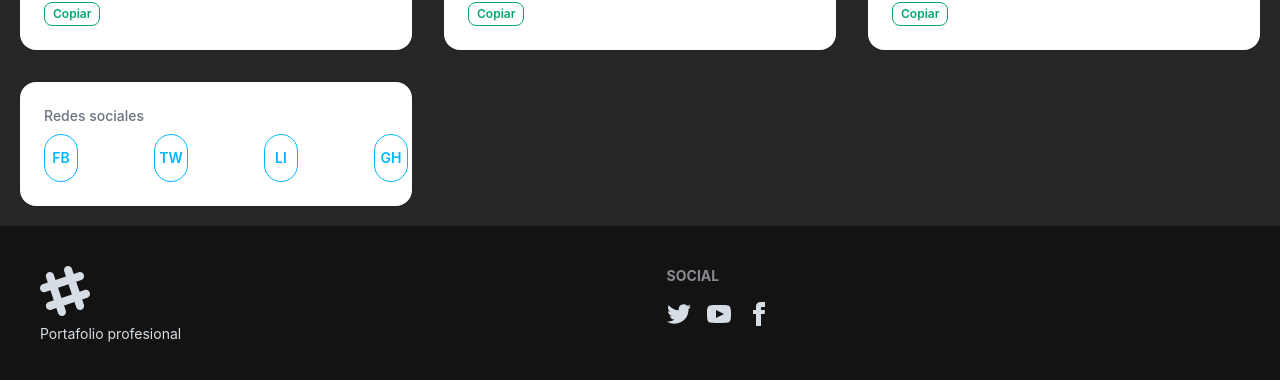
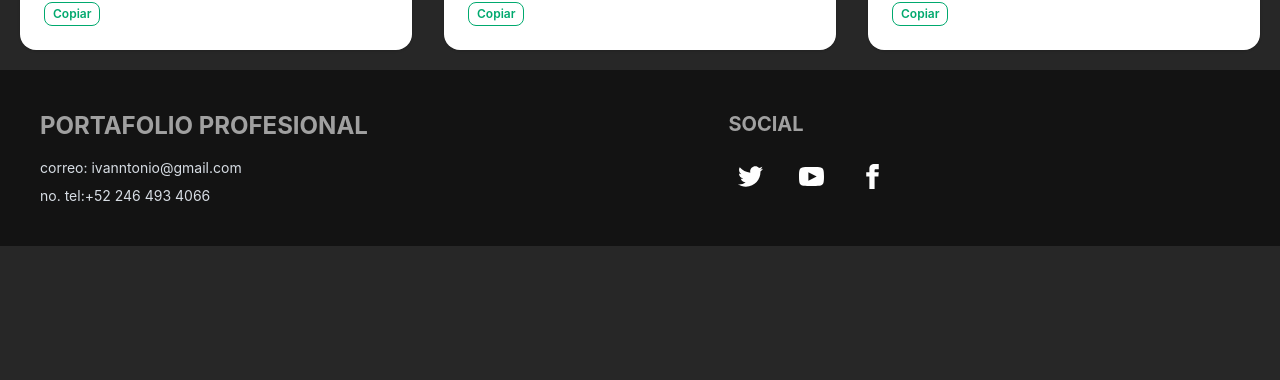
Before and after one commit to IvanVare/ivanwebp-ui, a React (Vite) app: page /acercade in a window 1280 px wide. Shown: the part 1568-1948 px from the top of the page. After the commit the page ends 1814 px from the top, so only its background shows below. Built offline with nearby package versions, Linux system fonts and the light colour scheme.

Commit message:
PaginaAboutMeV03

```diff
--- a/src/components/Footer.jsx
+++ b/src/components/Footer.jsx
@@ -5,51 +5,50 @@ export default function Footer() {
     <>
       <footer className="footer backdrop-blur-sm bg-black/50 text-neutral-content p-10">
         <aside>
-          <svg
-            width="50"
-            height="50"
-            viewBox="0 0 24 24"
-            fillRule="evenodd"
-            clipRule="evenodd"
-            className="fill-current"
-          >
-            <path d="M22.672 15.226l-2.432.811.841 2.515c.33 1.019-.209 2.127-1.23 2.456-1.15.325-2.148-.321-2.463-1.226l-.84-2.518-5.013 1.677.84 2.517c.391 1.203-.434 2.542-1.831 2.542-.88 0-1.601-.564-1.86-1.314l-.842-2.516-2.431.809c-1.135.328-2.145-.317-2.463-1.229-.329-1.018.211-2.127 1.231-2.456l2.432-.809-1.621-4.823-2.432.808c-1.355.384-2.558-.59-2.558-1.839 0-.817.509-1.582 1.327-1.846l2.433-.809-.842-2.515c-.33-1.02.211-2.129 1.232-2.458 1.02-.329 2.13.209 2.461 1.229l.842 2.515 5.011-1.677-.839-2.517c-.403-1.238.484-2.553 1.843-2.553.819 0 1.585.509 1.85 1.326l.841 2.517 2.431-.81c1.02-.33 2.131.211 2.461 1.229.332 1.018-.21 2.126-1.23 2.456l-2.433.809 1.622 4.823 2.433-.809c1.242-.401 2.557.484 2.557 1.838 0 .819-.51 1.583-1.328 1.847m-8.992-6.428l-5.01 1.675 1.619 4.828 5.011-1.674-1.62-4.829z"></path>
-          </svg>
-
-          <p>Portafolio profesional</p>
+          <p className="footer-title text-2xl font-bold text-white">
+            Portafolio profesional
+          </p>
+          <a className="link link-hover">correo: ivanntonio@gmail.com</a>
+          <a className="link link-hover">no. tel:+52 246 493 4066</a>
         </aside>
         <nav>
-          <h6 className="footer-title">Social</h6>
+          <h6 className="footer-title text-xl text-white">Social</h6>
           <div className="grid grid-flow-col gap-4">
-            <a>
+            <a className="link link-hover" href="https://x.com/ivan72180343">
               <svg
                 xmlns="http://www.w3.org/2000/svg"
                 width="24"
                 height="24"
                 viewBox="0 0 24 24"
-                className="fill-current"
+                className="fill-current iconButton"
               >
                 <path d="M24 4.557c-.883.392-1.832.656-2.828.775 1.017-.609 1.798-1.574 2.165-2.724-.951.564-2.005.974-3.127 1.195-.897-.957-2.178-1.555-3.594-1.555-3.179 0-5.515 2.966-4.797 6.045-4.091-.205-7.719-2.165-10.148-5.144-1.29 2.213-.669 5.108 1.523 6.574-.806-.026-1.566-.247-2.229-.616-.054 2.281 1.581 4.415 3.949 4.89-.693.188-1.452.232-2.224.084.626 1.956 2.444 3.379 4.6 3.419-2.07 1.623-4.678 2.348-7.29 2.04 2.179 1.397 4.768 2.212 7.548 2.212 9.142 0 14.307-7.721 13.995-14.646.962-.695 1.797-1.562 2.457-2.549z"></path>
               </svg>
             </a>
-            <a>
+            <a
+              className="link link-hover"
+              href="https://www.youtube.com/@Ivan-qk2zr"
+            >
               <svg
                 xmlns="http://www.w3.org/2000/svg"
                 width="24"
                 height="24"
                 viewBox="0 0 24 24"
-                className="fill-current"
+                className="fill-current iconButton"
               >
                 <path d="M19.615 3.184c-3.604-.246-11.631-.245-15.23 0-3.897.266-4.356 2.62-4.385 8.816.029 6.185.484 8.549 4.385 8.816 3.6.245 11.626.246 15.23 0 3.897-.266 4.356-2.62 4.385-8.816-.029-6.185-.484-8.549-4.385-8.816zm-10.615 12.816v-8l8 3.993-8 4.007z"></path>
               </svg>
             </a>
-            <a>
+            <a
+              className="link link-hover"
+              href="https://www.facebook.com/Ivan.varelaHdz/"
+            >
               <svg
                 xmlns="http://www.w3.org/2000/svg"
                 width="24"
                 height="24"
                 viewBox="0 0 24 24"
-                className="fill-current"
+                className="fill-current iconButton"
               >
                 <path d="M9 8h-3v4h3v12h5v-12h3.642l.358-4h-4v-1.667c0-.955.192-1.333 1.115-1.333h2.885v-5h-3.808c-3.596 0-5.192 1.583-5.192 4.615v3.385z"></path>
               </svg>
--- a/src/components/aboutMe/EstudiosAM.jsx
+++ b/src/components/aboutMe/EstudiosAM.jsx
@@ -174,28 +174,6 @@ export default function EstudiosAM() {
               </div>
             </div>
           </div>
-
-          <div class="relative p-6 rounded-2xl bg-white shadow dark:bg-purple-800">
-            <div class="space-y-2">
-              <div class="flex items-center space-x-2 rtl:space-x-reverse text-sm font-medium text-gray-500 dark:text-gray-400">
-                <span>Redes sociales</span>
-              </div>
-              <div class="grid grid-cols-4 md:gap-24 text-3xl dark:text-gray-100">
-                <button className="btn btn-outline btn-success rounded-full btn-info">
-                  FB
-                </button>
-                <button className="btn btn-outline btn-success rounded-full btn-info">
-                  TW
-                </button>
-                <button className="btn btn-outline btn-success rounded-full btn-info">
-                  LI
-                </button>
-                <button className="btn btn-outline btn-success rounded-full btn-info">
-                  GH
-                </button>
-              </div>
-            </div>
-          </div>
         </div>
       </div>
     </>
--- a/src/styles/styleCardProject.css
+++ b/src/styles/styleCardProject.css
@@ -42,6 +42,18 @@
     brightness(100%);
 }
 
+.iconButton {
+  filter: brightness(0) invert(1);
+  width: 25px;
+  height: 25px;
+  margin: 10px 10px 0;
+}
+
+.iconButton:hover {
+  filter: invert(22%) sepia(80%) saturate(7480%) hue-rotate(265deg)
+    brightness(100%);
+}
+
 .iconLinkein {
   filter: brightness(0) invert(1);
   width: 35px;
```
